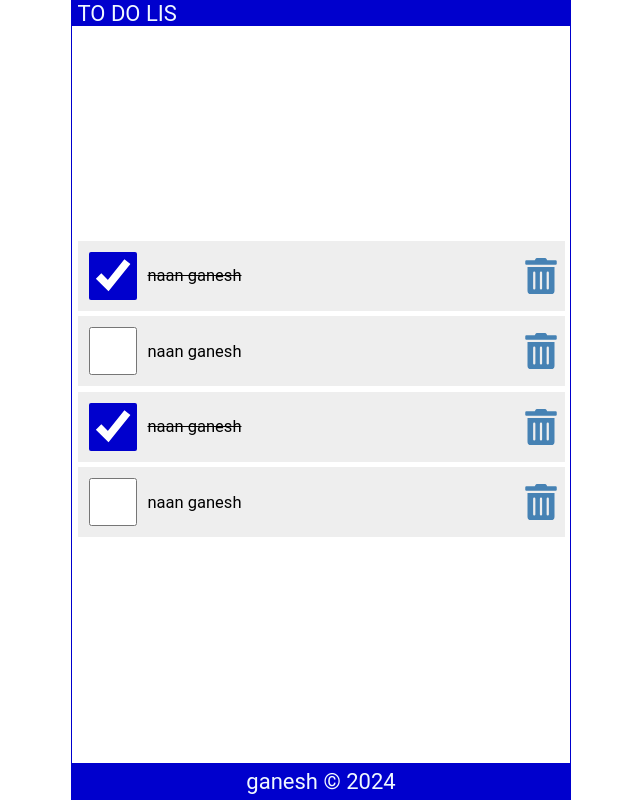
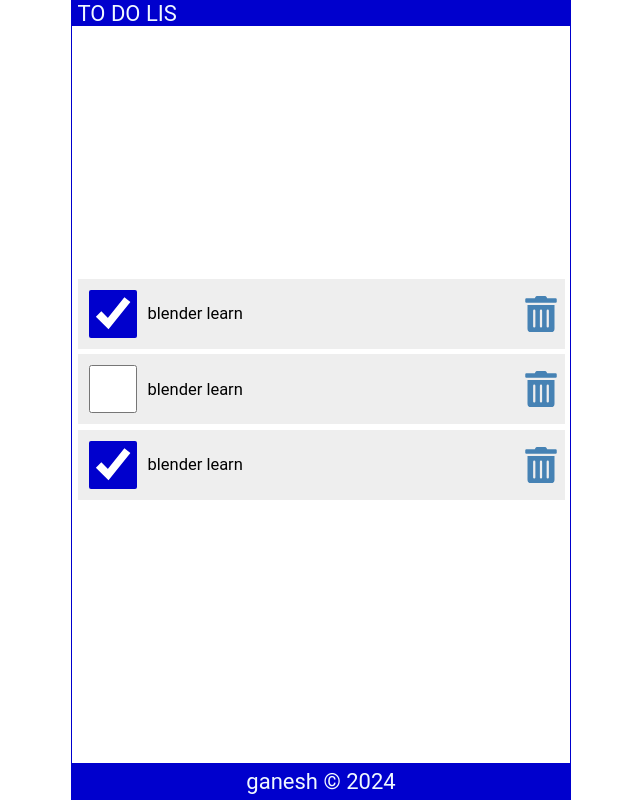
Before and after one commit to ganeshraj0/react, a React (Create React App) app: page / in a window 1280 px wide. Shown: the whole page, without its empty margins (319-959 px from the left). Built offline with nearby package versions, Linux system fonts and the light colour scheme.

Commit message:
list item is over in react

```diff
--- a/src/Todolist.js
+++ b/src/Todolist.js
@@ -1,72 +1,64 @@
 import React, { useState } from 'react'
 import { FaTrashAlt } from "react-icons/fa";
-
-const Todolist = () => {
-
+export const Todolist = () => {
     const [list,setlist] = useState([
         {
             id:1,
-            work:"naan ganesh",
-            checked : true
+            hoby:"blender learn",
+            chaeck: true
         },
         {
             id:2,
-            work:"naan ganesh",
-            checked : false
+            hoby:"blender learn",
+            chaeck: false
         },
         {
             id:3,
-            work:"naan ganesh",
-            checked : true
-        },
-        {
-            id:4,
-            work:"naan ganesh",
-            checked : false
+            hoby:"blender learn",
+            chaeck: true
         },
     ])
+    // const [number,setnumber]= useState(10)
+    // function add()
+    // {
+    //     const num = number+1
+    //     setnumber(num)
+    // }
+    // function down()
+    // {
+    //     const num = number-1
+    //     setnumber(num)
+    // }
 
-    const  changefunction=(id)=>
-        {
-
-            const listid = list.map((item) =>
-                 item.id === id ? {...item, checked :!item.checked} : item)
-            setlist(listid)
-            localStorage.setItem("todolist",JSON.stringify (list))
-
-        }
-    function removeEvent (id)
+    function removelist(id)
     {
-
-        const newlist =list.filter((l)=> l.id !== id)
-        setlist(newlist)
-        localStorage.setItem("todolist",JSON.stringify (list))
+        const remove = list.filter((l) => l.id !==id)
+        setlist(remove)
+        localStorage.setItem("todolist",JSON.stringify(remove))
     }
-
-
+    function chnagefun(id)
+    {
+const change = list.map((l) => l.id===id ? {...l,chaeck:!l.chaeck}:l)
+setlist(change)
+    }
   return (
     <main>
-    {(list.length) ? (
+    {(list.length)?(
     <ul>
     {
-        list.map((l) => (
+        list.map((l)=>(
             <li className='item' key={l.id}>
-            <input className="cheakbox"
-            type="checkbox"
-            onChange={()=>changefunction(l.id)}
-            checked={l.checked} />
-            <label style={(l.checked)? {textDecoration:"line-through"}:null}
-             onDoubleClick={()=>changefunction(l.id)}>{l.work}</label>
-            <FaTrashAlt
-            role="button"
-            onClick={()=>removeEvent (l.id)
-            }
-            tabIndex="0"/>
-            </li>
+            <input type="checkbox"
+            onChange={()=>chnagefun(l.id)}
+            checked={l.chaeck} />
+            <label > {l.hoby}</label>
+            <FaTrashAlt role="button"
+            onClick={()=>removelist(l.id)}/></li>
+
         ))
-    }</ul>
-) : <h2>your work is complete</h2>
     }
+    </ul>
+):<h1>list complete</h1>}
     </main>
   )
 }
```
